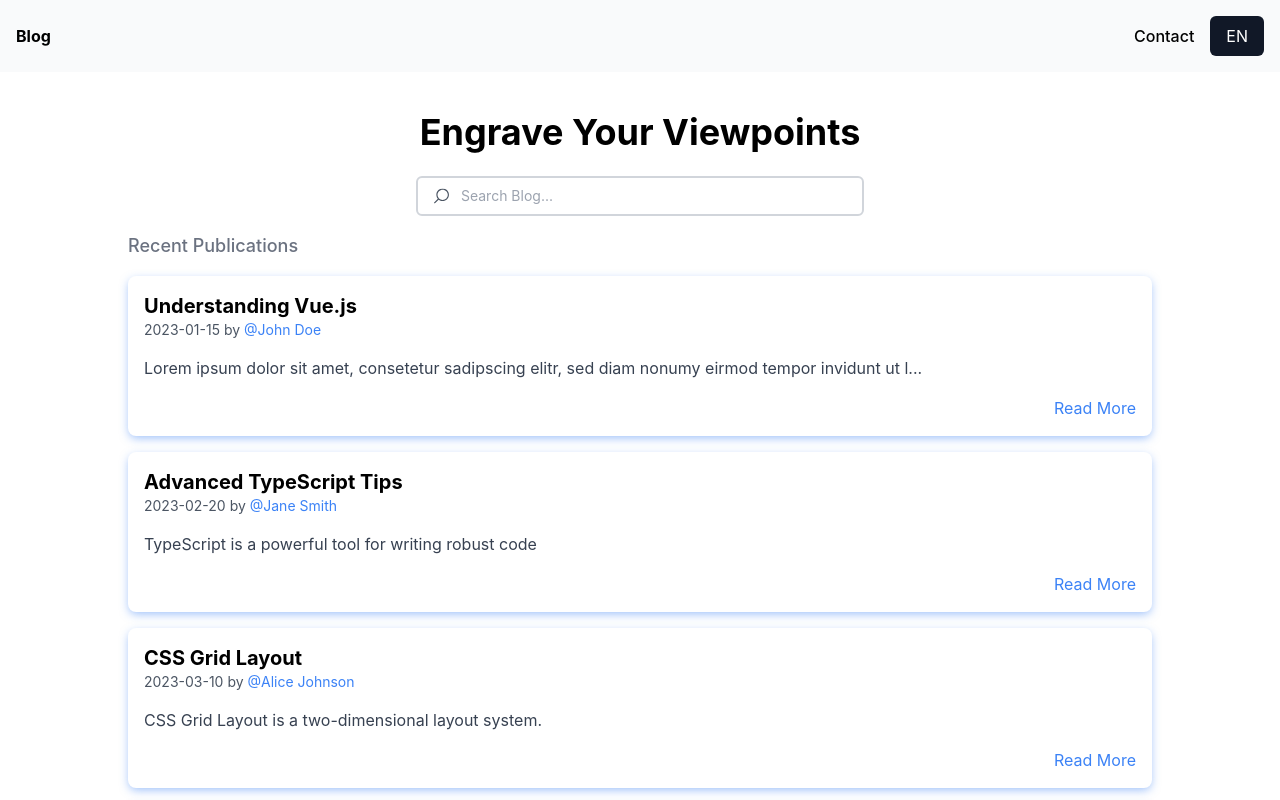
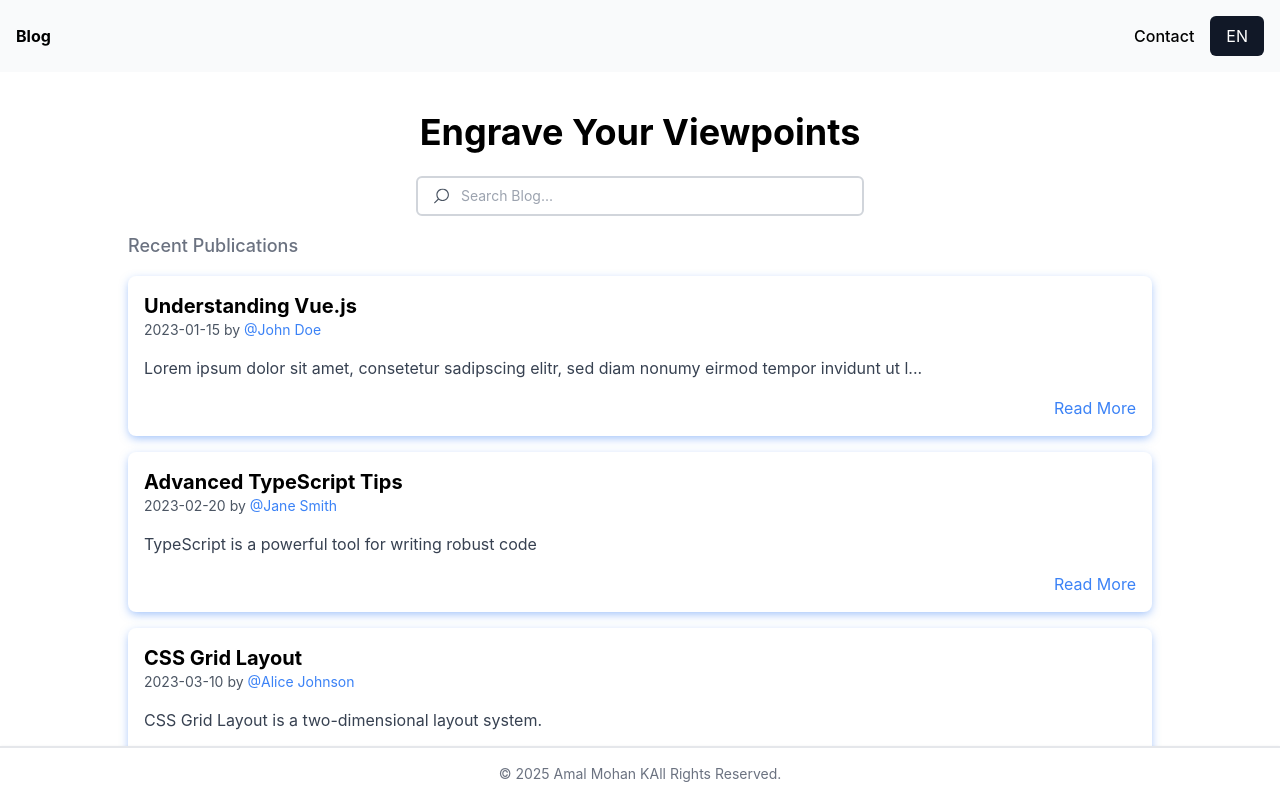
Before and after one commit to amalmohan542/Nuxt-Blog-App, a Nuxt app: page / in a window 1280 px wide. Shown: the top 800 px of the page. Built offline with nearby package versions, Linux system fonts and the light colour scheme.

Commit message:
Dev : Added a footer section.

```diff
--- /dev/null
+++ b/components/Footer.vue
@@ -0,0 +1,18 @@
+<template>
+  <footer class="bg-white shadow border-t-2 fixed bottom-0 w-full">
+    <div
+      class="flex justify-center items-center w-full max-w-screen-xl mx-auto p-2 md:py-4"
+    >
+      <span class="block text-sm text-gray-500 sm:text-center"
+        >© 2025
+        <a href="https://amalmohank.netlify.app/" class="hover:underline"
+          >Amal Mohan K</a
+        >{{ $t("allRightReserved") }}</span
+      >
+    </div>
+  </footer>
+</template>
+
+<script setup></script>
+
+<style lang="scss" scoped></style>
--- a/i18n.config.ts
+++ b/i18n.config.ts
@@ -25,6 +25,7 @@ export default defineI18nConfig(() => ({
       yourMessage: "Your message",
       yourMessagePlaceholder: "Leave a comment.",
       sendMessage: "Send Message",
+      allRightReserved: "All Rights Reserved.",
     },
     de: {
       blog: "Blog",
@@ -49,6 +50,7 @@ export default defineI18nConfig(() => ({
       yourMessage: "Ihre Nachricht",
       yourMessagePlaceholder: "Kommentar hinterlassen.",
       sendMessage: "Nachricht senden",
+      allRightReserved: "Alle Rechte vorbehalten.",
     },
   },
 }));
--- a/layouts/default.vue
+++ b/layouts/default.vue
@@ -5,9 +5,10 @@ import Header from "@/components/Header.vue";
 <template>
   <div>
     <Header/>
-    <div class="container mx-auto bg-white p-4 xl:px-32">
+    <div class="container mx-auto bg-white p-4 xl:px-32 mb-9">
       <slot />
     </div>
+    <Footer/>
   </div>
 </template>
 
--- a/pages/posts/[id].vue
+++ b/pages/posts/[id].vue
@@ -29,11 +29,11 @@ onMounted(() => {
 </script>
 
 <template>
-  <div class="container mx-auto p-4">
+  <div class="flex flex-col min-h-screen relative p-4 mx-auto">
     <div v-if="loading">
       <PostSkeltonLoader />
     </div>
-    <div v-else-if="post" class="post-content">
+    <div v-else-if="post" class="flex-1 overflow-y-auto">
       <h1 class="text-2xl font-bold my-6">{{ post.title }}</h1>
       <p>
         <strong>{{ $t("author") }}:</strong> {{ post.author }}
@@ -42,38 +42,18 @@ onMounted(() => {
         <strong>{{ $t("publishedOn") }}:</strong> {{ post.publishedOn }}
       </p>
       <p class="my-5 max-h-80 overflow-auto">{{ post.content }}</p>
+      <div class="w-full flex justify-end items-center">
+        <nuxt-link
+          class="text-white bg-gray-800 hover:bg-gray-900 focus:outline-none focus:ring-4 focus:ring-gray-300 font-medium rounded-full text-sm px-5 py-2.5 dark:bg-gray-800 dark:hover:bg-gray-700 dark:focus:ring-gray-700 dark:border-gray-700"
+          to="/"
+          >{{ $t("goBack") }}</nuxt-link
+        >
+      </div>
     </div>
     <div v-else>
       <p class="text-xl font-semibold w-full flex justify-center items-center">
         {{ $t(error) }}
       </p>
     </div>
-    <div class="fixed-bottom">
-      <nuxt-link
-        class="text-white bg-gray-800 hover:bg-gray-900 focus:outline-none focus:ring-4 focus:ring-gray-300 font-medium rounded-full text-sm px-5 py-2.5 dark:bg-gray-800 dark:hover:bg-gray-700 dark:focus:ring-gray-700 dark:border-gray-700"
-        to="/"
-        >{{ $t("goBack") }}</nuxt-link
-      >
-    </div>
   </div>
 </template>
-
-<style scoped>
-.container {
-  display: flex;
-  flex-direction: column;
-  min-height: 100vh;
-  position: relative;
-}
-
-.post-content {
-  flex: 1;
-  overflow-y: auto;
-}
-
-.fixed-bottom {
-  position: fixed;
-  bottom: 20px;
-  right: 20px;
-}
-</style>
```
